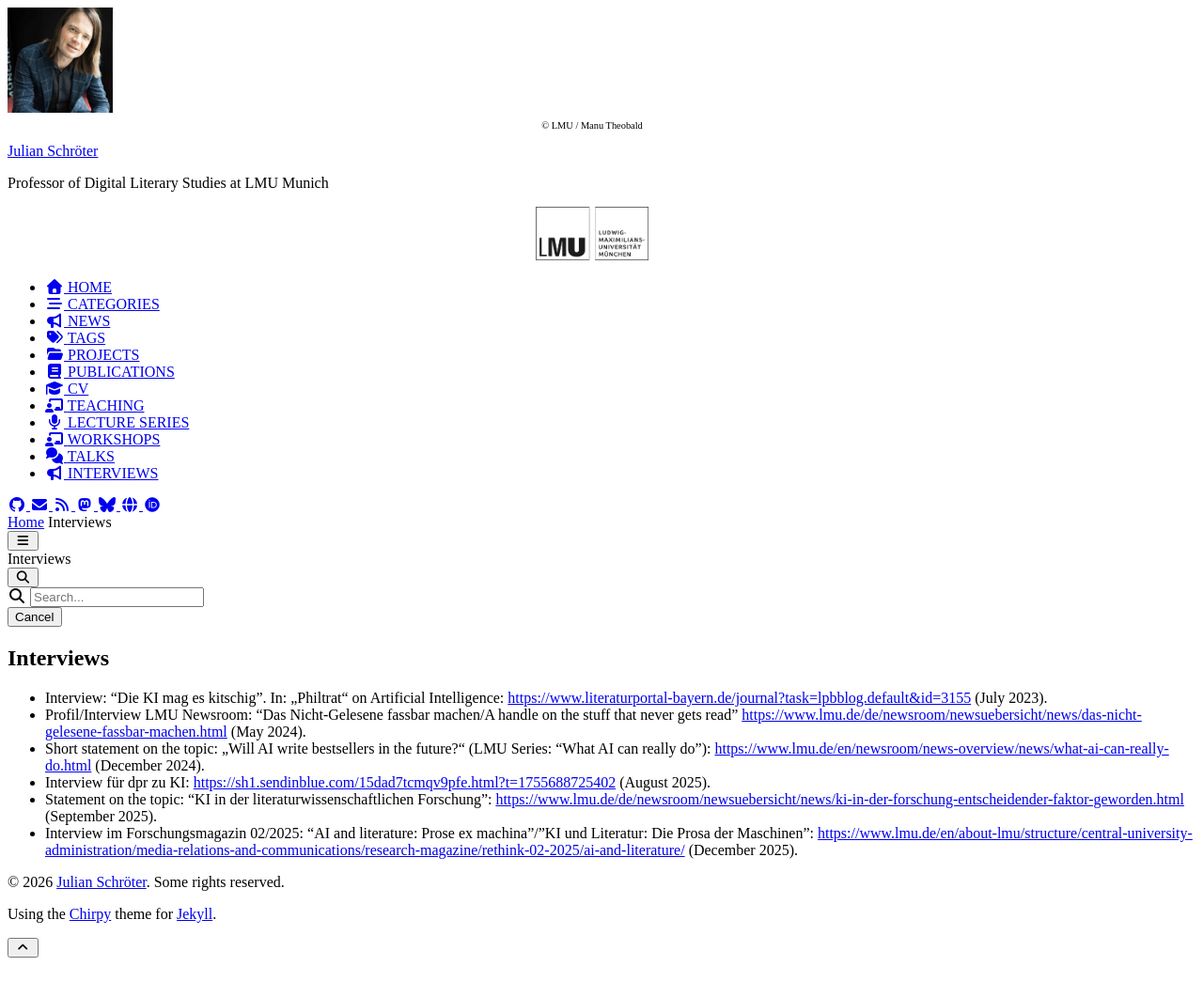
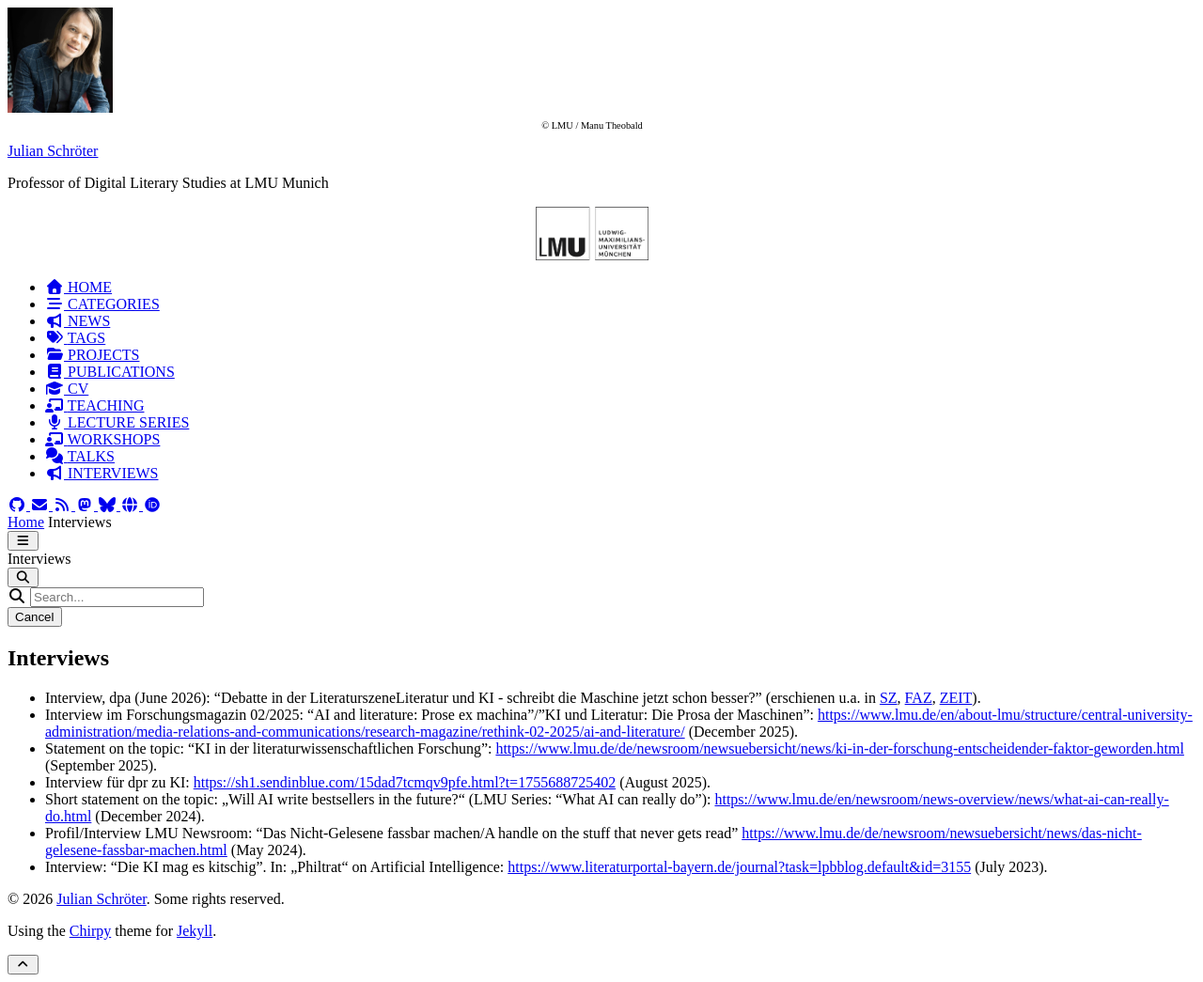
Before and after one commit to julianschroeter/julianschroeter.github.io, a Jekyll site: the page built from _tabs/interviews.md, in a window 1280 px wide. Shown: the whole page at 94% size. Built offline with Jekyll 4.4.1, drawn with Linux system fonts in a browser that asks for light colours; cached includes are drawn as plain includes; nearby versions of some CDN libraries.

Commit message:
Interviews

```diff
--- a/_tabs/interviews.md
+++ b/_tabs/interviews.md
@@ -5,10 +5,10 @@
 order: 8
 ---
 
-
+- Interview, dpa (June 2026): "Debatte in der LiteraturszeneLiteratur und KI - schreibt die Maschine jetzt schon besser?" (erschienen u.a. in [SZ](https://www.sueddeutsche.de/bayern/debatte-in-der-literaturszene-literatur-und-ki-schreibt-die-maschine-jetzt-schon-besser-dpa.urn-newsml-dpa-com-20090101-260605-930-176280), [FAZ](https://www.faz.net/agenturmeldungen/dpa/literatur-und-ki-schreibt-die-maschine-jetzt-schon-besser-200900738.html), [ZEIT](https://www.zeit.de/news/2026-06/05/literatur-und-ki-schreibt-die-maschine-jetzt-schon-besser)).
+- Interview im Forschungsmagazin 02/2025: "AI and literature: Prose ex machina"/"KI und Literatur: Die Prosa der Maschinen": [https://www.lmu.de/en/about-lmu/structure/central-university-administration/media-relations-and-communications/research-magazine/rethink-02-2025/ai-and-literature/](https://www.lmu.de/en/about-lmu/structure/central-university-administration/media-relations-and-communications/research-magazine/rethink-02-2025/ai-and-literature/) (December 2025).
+- Statement on the topic: "KI in der literaturwissenschaftlichen Forschung": [https://www.lmu.de/de/newsroom/newsuebersicht/news/ki-in-der-forschung-entscheidender-faktor-geworden.html](https://www.lmu.de/de/newsroom/newsuebersicht/news/ki-in-der-forschung-entscheidender-faktor-geworden.html) (September 2025).
+- Interview für dpr zu KI: [https://sh1.sendinblue.com/15dad7tcmqv9pfe.html?t=1755688725402](https://sh1.sendinblue.com/15dad7tcmqv9pfe.html?t=1755688725402) (August 2025).
+- Short statement on the topic: „Will AI write bestsellers in the future?“ (LMU Series: "What AI can really do"): [https://www.lmu.de/en/newsroom/news-overview/news/what-ai-can-really-do.html](https://www.lmu.de/en/newsroom/news-overview/news/what-ai-can-really-do.html)  (December 2024).
+- Profil/Interview LMU Newsroom: "Das Nicht-Gelesene fassbar machen/A handle on the stuff that never gets read" [https://www.lmu.de/de/newsroom/newsuebersicht/news/das-nicht-gelesene-fassbar-machen.html](https://www.lmu.de/de/newsroom/newsuebersicht/news/das-nicht-gelesene-fassbar-machen.html) (May 2024).
 - Interview: "Die KI mag es kitschig". In: „Philtrat“ on Artificial Intelligence: [https://www.literaturportal-bayern.de/journal?task=lpbblog.default&id=3155](https://www.literaturportal-bayern.de/journal?task=lpbblog.default&id=3155) (July 2023).
-- Profil/Interview LMU Newsroom: "Das Nicht-Gelesene fassbar machen/A handle on the stuff that never gets read" [https://www.lmu.de/de/newsroom/newsuebersicht/news/das-nicht-gelesene-fassbar-machen.html](https://www.lmu.de/de/newsroom/newsuebersicht/news/das-nicht-gelesene-fassbar-machen.html) (May 2024).
-- Short statement on the topic: „Will AI write bestsellers in the future?“ (LMU Series: "What AI can really do"): [https://www.lmu.de/en/newsroom/news-overview/news/what-ai-can-really-do.html](https://www.lmu.de/en/newsroom/news-overview/news/what-ai-can-really-do.html)  (December 2024).
-- Interview für dpr zu KI: [https://sh1.sendinblue.com/15dad7tcmqv9pfe.html?t=1755688725402](https://sh1.sendinblue.com/15dad7tcmqv9pfe.html?t=1755688725402) (August 2025).
-- Statement on the topic: "KI in der literaturwissenschaftlichen Forschung": [https://www.lmu.de/de/newsroom/newsuebersicht/news/ki-in-der-forschung-entscheidender-faktor-geworden.html](https://www.lmu.de/de/newsroom/newsuebersicht/news/ki-in-der-forschung-entscheidender-faktor-geworden.html) (September 2025).
-- Interview im Forschungsmagazin 02/2025: "AI and literature: Prose ex machina"/"KI und Literatur: Die Prosa der Maschinen": [https://www.lmu.de/en/about-lmu/structure/central-university-administration/media-relations-and-communications/research-magazine/rethink-02-2025/ai-and-literature/](https://www.lmu.de/en/about-lmu/structure/central-university-administration/media-relations-and-communications/research-magazine/rethink-02-2025/ai-and-literature/) (December 2025).
```
Also changed, not shown: _tabs/cv.md (+2 -0 lines), _tabs/news.md (+3 -1 lines).
